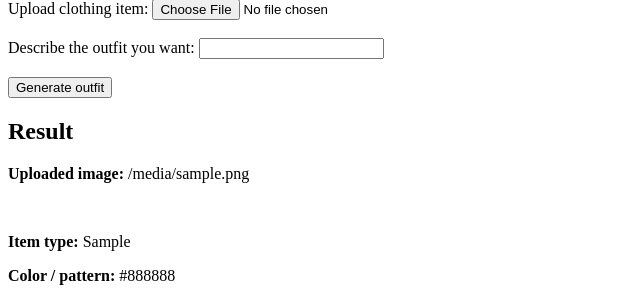
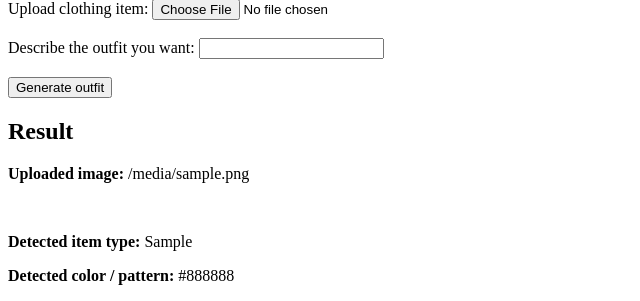
Before and after one commit to danielmenachem/ai-outfit-generator, a Flask app: template templates/index.html in a window 1280 px wide. Shown: the part 115-416 px from the top of the page, without its empty margins (0-640 px from the left). Run offline with Flask 3, Linux system fonts and the light colour scheme; the template is opened without the code that fills it: most values are stand-ins (such as "Sample title", 1, 10 or a date in 2020); grey boxes marked "Sample" are stand-in pictures.

Commit message:
implemented analyzer_service using mock at the moment

```diff
--- a/templates/index.html
+++ b/templates/index.html
@@ -34,8 +34,8 @@
 
     <p><strong>Uploaded image:</strong> {{ result.filename }}</p>
     <br>
-    <p><strong>Item type:</strong> {{ result.analysis.item_type }}</p>
-    <p><strong>Color / pattern:</strong> {{ result.analysis.main_color }}</p>
+    <p><strong>Detected item type:</strong> {{ result.analysis.item_type }}</p>
+    <p><strong>Detected color / pattern:</strong> {{ result.analysis.main_color }}</p>
     <p><strong>Your outfit request:</strong> {{ result.request }}</p>
     <p><strong>Detected color:</strong> {{ result.color }}</p>
 
```
